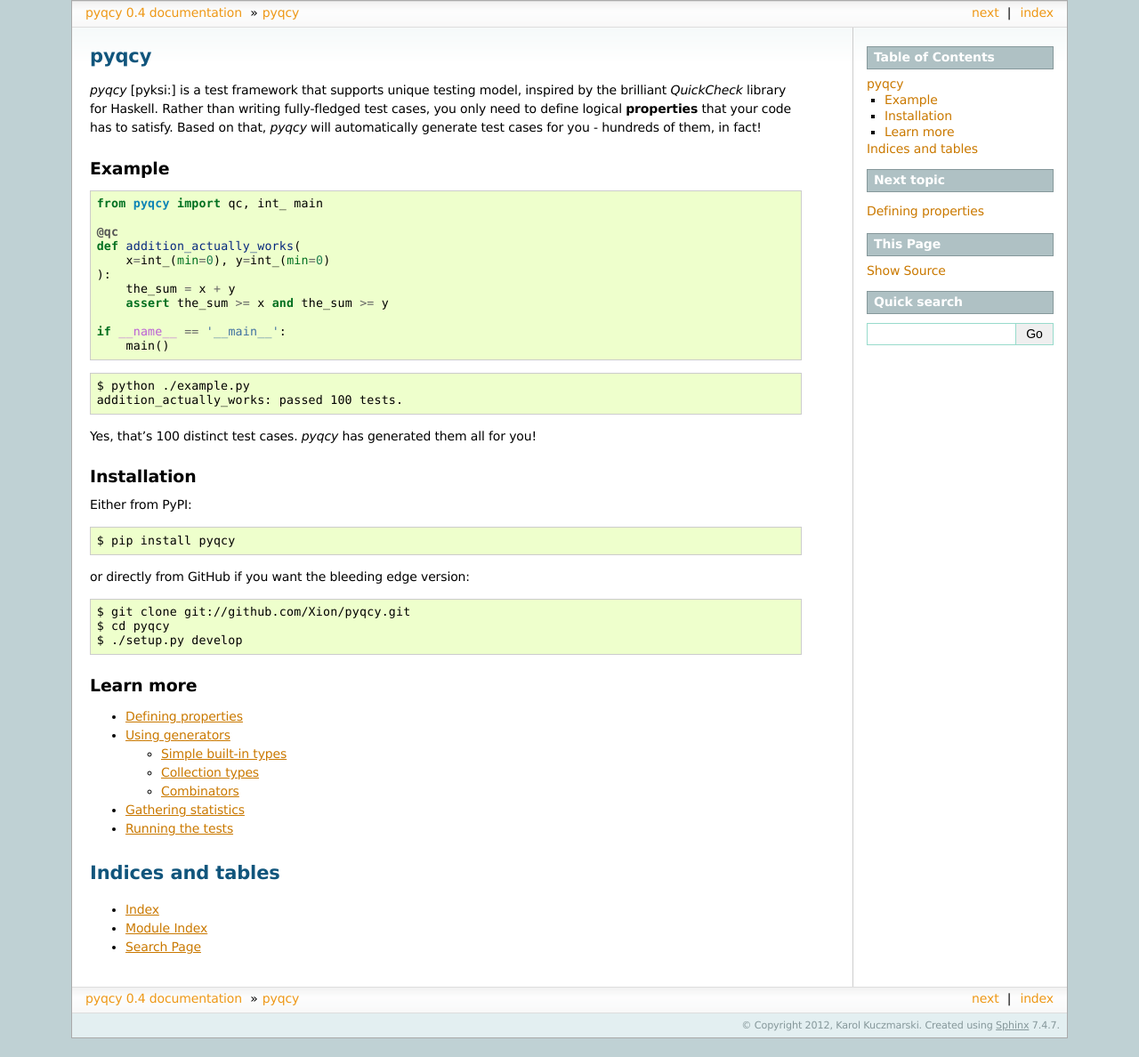
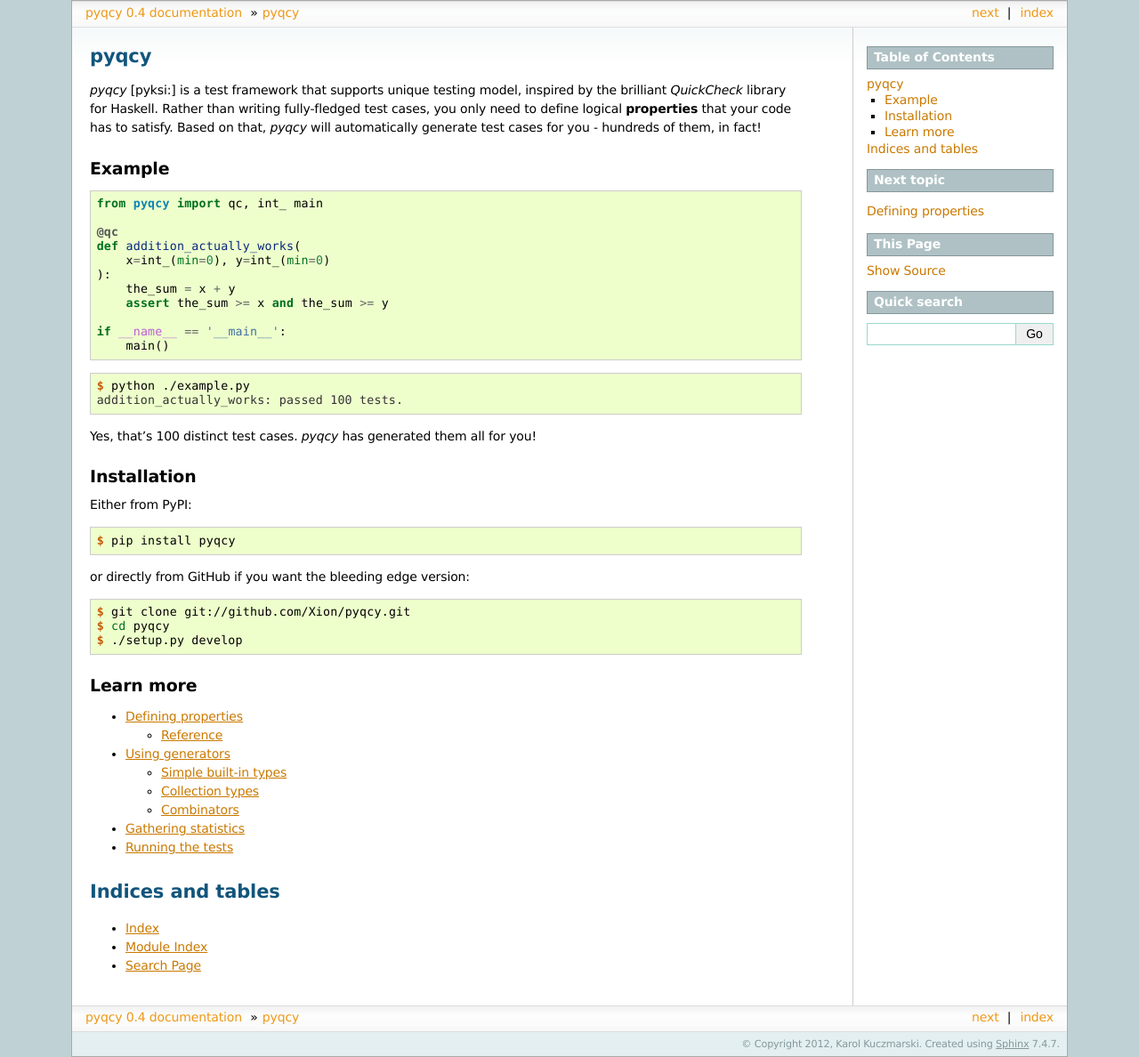
Before and after one commit to Xion/pyqcy, a Sphinx documentation site: the page built from docs/index.rst, in a window 1280 px wide. Shown: the whole page at 89% size. Built offline with Sphinx 7.4.7, drawn with Linux system fonts in a browser that asks for light colours; before the commit the page ends 1167 px from its top, so only the background shows below that.

Commit message:
Documenting @qc

```diff
--- a/docs/index.rst
+++ b/docs/index.rst
@@ -13,7 +13,7 @@
 Example
 -------
 
-::
+.. code-block:: python
 
     from pyqcy import qc, int_ main
 
@@ -27,7 +27,7 @@
     if __name__ == '__main__':
         main()
 
-::
+.. code-block:: console
 
     $ python ./example.py
     addition_actually_works: passed 100 tests.
@@ -38,11 +38,15 @@
 Installation
 ------------
 
-Either from PyPI::
+Either from PyPI:
+
+.. code-block:: console
 
     $ pip install pyqcy
 
-or directly from GitHub if you want the bleeding edge version::
+or directly from GitHub if you want the bleeding edge version:
+
+.. code-block:: console
 
     $ git clone git://github.com/Xion/pyqcy.git
     $ cd pyqcy
--- a/docs/properties.rst
+++ b/docs/properties.rst
@@ -1,2 +1,8 @@
 Defining properties
 ===================
+
+
+Reference
+---------
+
+.. autofunction:: pyqcy.qc()
```
Also changed, not shown: 1 other file.
